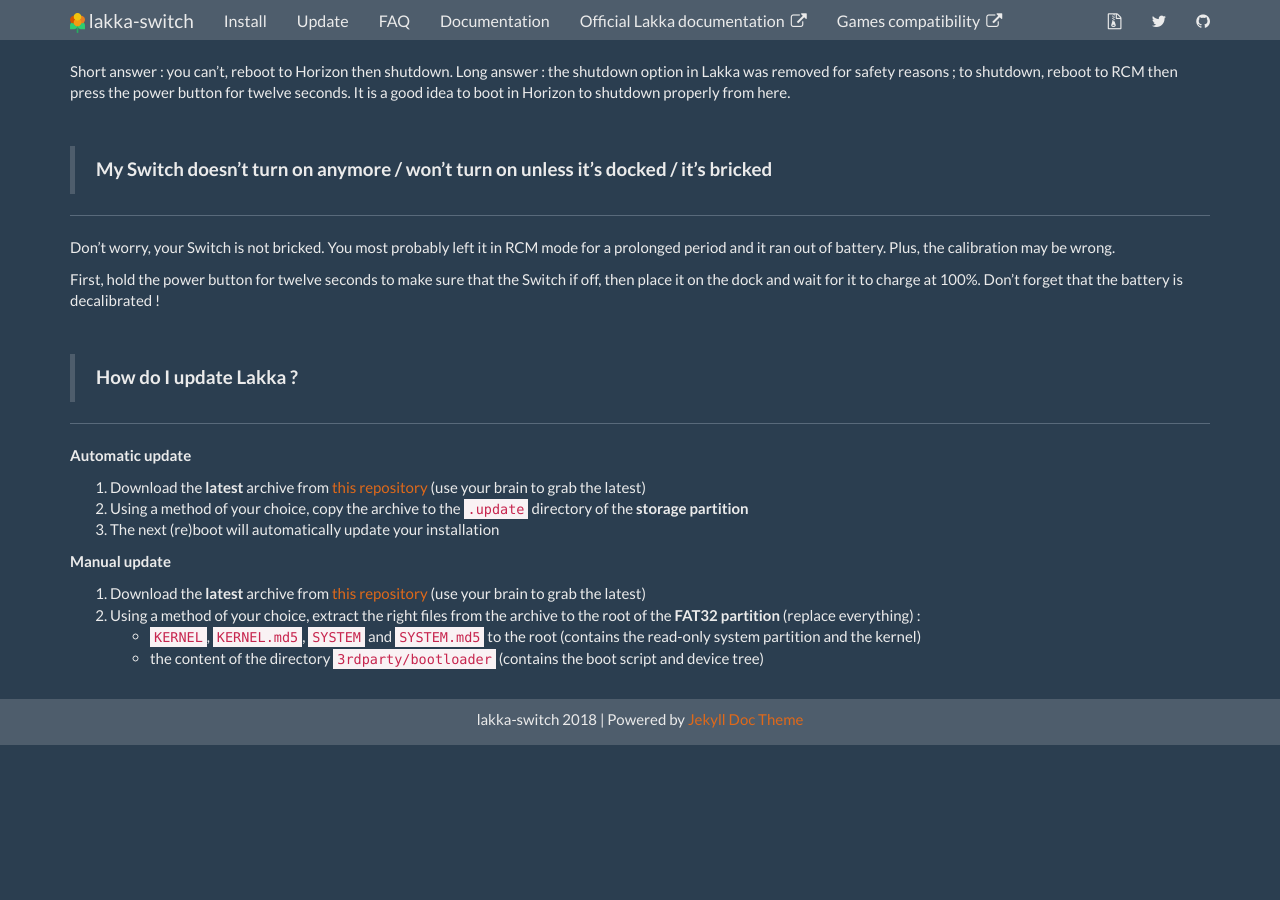
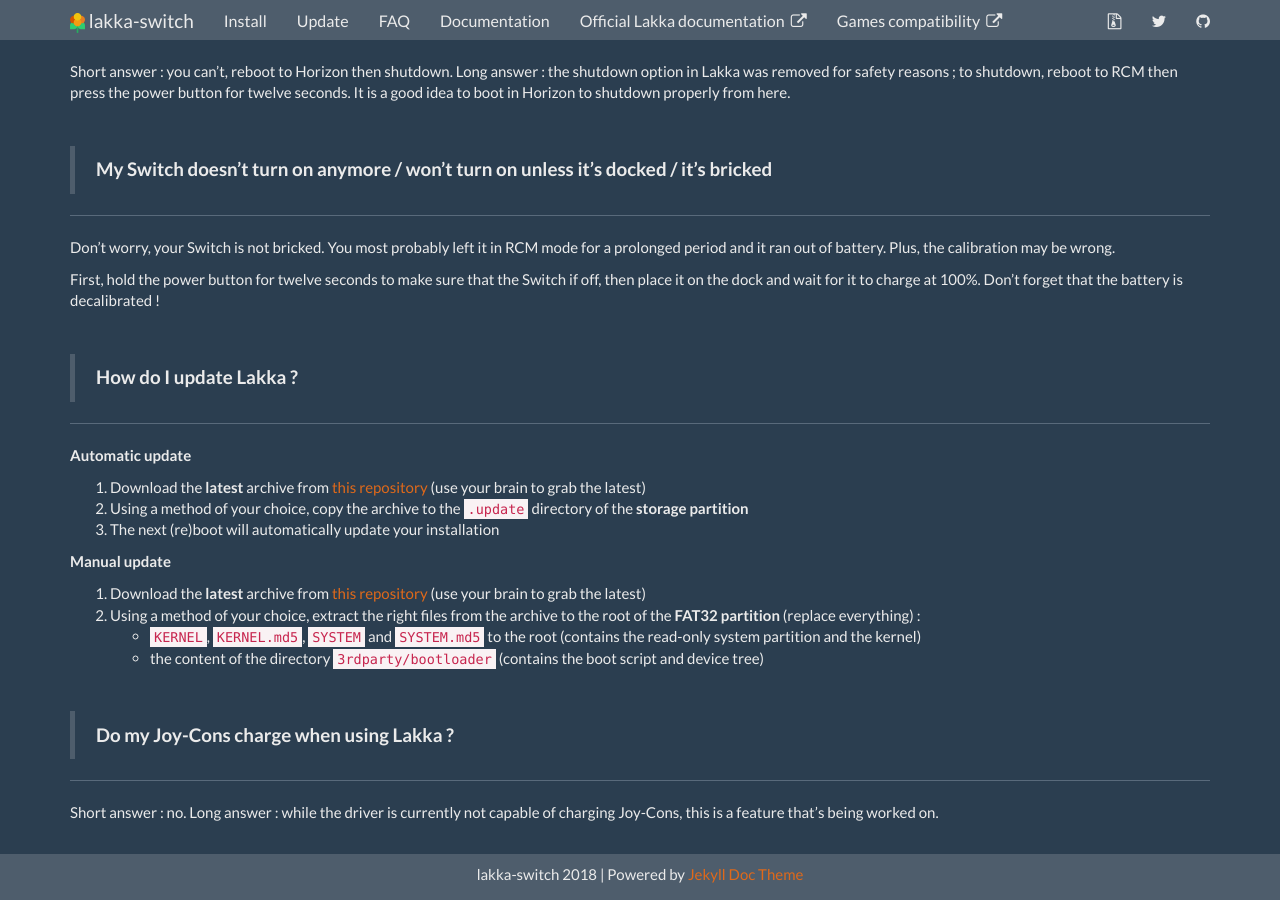
Before and after one commit to lakka-switch/documentation, a Jekyll site: the page built from faq.md, in a window 1280 px wide and 900 px high, scrolled down 2497 px. Built offline with Jekyll 4.4.1, drawn with Linux system fonts in a browser that asks for light colours; nearby versions of some CDN libraries; before the commit the page ends 3242 px from its top, so only the background shows below that.

Commit message:
Update faq.md

```diff
--- a/faq.md
+++ b/faq.md
@@ -125,3 +125,10 @@
 2. Using a method of your choice, extract the right files from the archive to the root of the **FAT32 partition** (replace everything) :
     * `KERNEL`, `KERNEL.md5`, `SYSTEM` and `SYSTEM.md5` to the root (contains the read-only system partition and the kernel)
     * the content of the directory `3rdparty/bootloader` (contains the boot script and device tree)
+
+&nbsp;
+> **Do my Joy-Cons charge when using Lakka ?**
+
+***
+
+Short answer : no. Long answer : while the driver is currently not capable of charging Joy-Cons, this is a feature that's being worked on.
```
